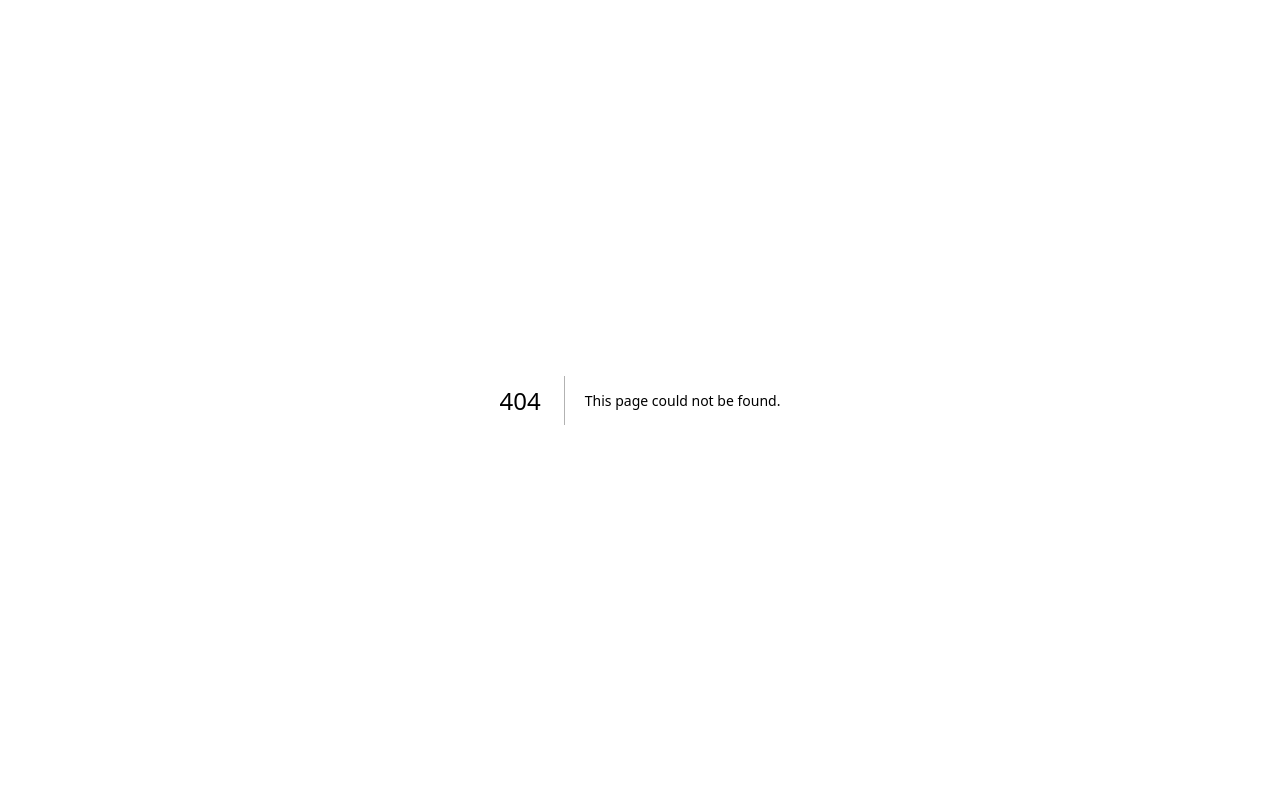
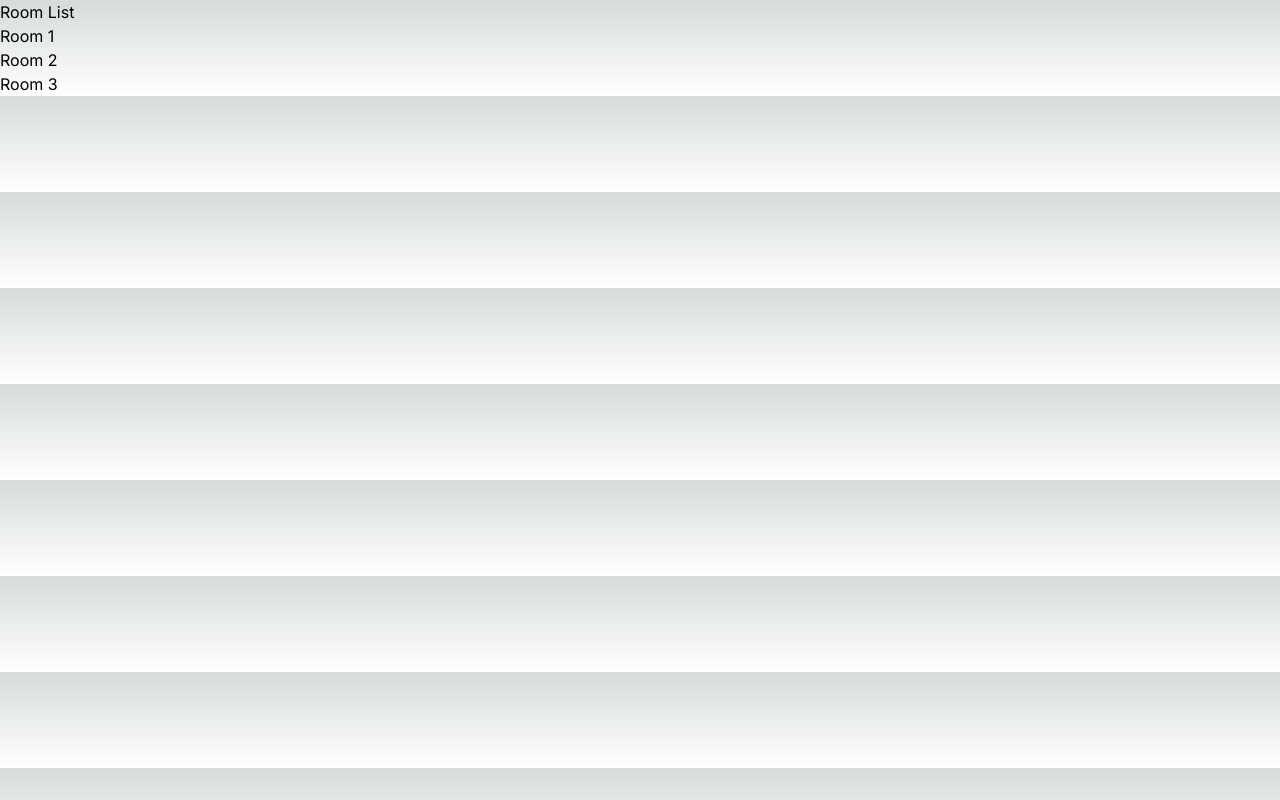
Before and after one commit to Senderion13/booking-web, a Next.js app: page /hotels/1/rooms in a window 1280 px wide. Before the commit this address had no page. Built offline with nearby package versions, Linux system fonts and the light colour scheme.

Commit message:
Dynamic routes
Started working on creating nested dynamic routes for hotels and hotel rooms.

```diff
--- /dev/null
+++ b/src/app/hotels/[hotelId]/page.tsx
@@ -0,0 +1,7 @@
+export default function HotelDetails({
+  params,
+}: {
+  params: { hotelId: string };
+}) {
+  return <h1>Details about Hotel {params.hotelId}</h1>;
+}
--- /dev/null
+++ b/src/app/hotels/[hotelId]/rooms/[roomId]/page.tsx
@@ -0,0 +1,14 @@
+export default function RoomDetails({
+  params,
+}: {
+  params: {
+    hotelId: string;
+    roomId: string;
+  };
+}) {
+  return (
+    <h1>
+      Details about room {params.roomId} of Hotel {params.hotelId}
+    </h1>
+  );
+}
--- /dev/null
+++ b/src/app/hotels/[hotelId]/rooms/page.tsx
@@ -0,0 +1,10 @@
+export default function RoomList() {
+  return (
+    <>
+      <h1>Room List</h1>
+      <h2>Room 1</h2>
+      <h2>Room 2</h2>
+      <h2>Room 3</h2>
+    </>
+  );
+}
--- /dev/null
+++ b/src/app/hotels/page.tsx
@@ -0,0 +1,10 @@
+export default function HotelList() {
+  return (
+    <>
+      <h1>Hotel List</h1>
+      <h2>Hotel 1</h2>
+      <h2>Hotel 2</h2>
+      <h2>Hotel 3</h2>
+    </>
+  );
+}
```
